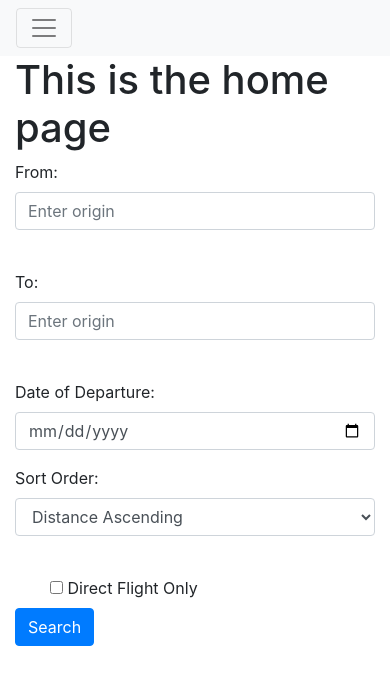
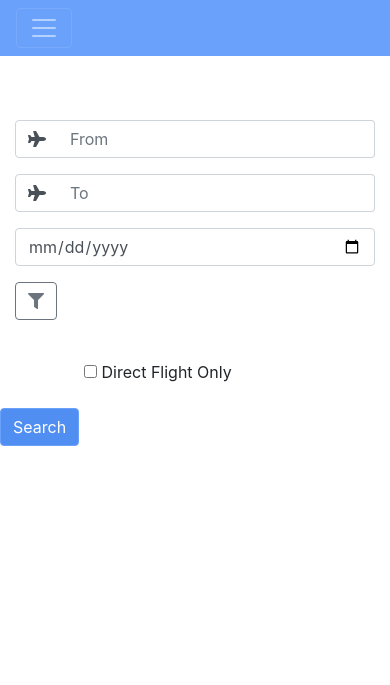
Before and after one commit to rameshMonika/python_db_setup, a Flask app: page / in a window 390 px wide. Shown: the top 685 px of the page. Run offline with Flask 3, Linux system fonts and the light colour scheme; a user stored in the database is signed in; some libraries are stand-ins or nearby versions.

Commit message:
frontend changes

```diff
--- a/website/templates/base.html
+++ b/website/templates/base.html
@@ -10,14 +10,14 @@
         crossorigin="anonymous" />
 
 
-        <link rel="stylesheet" href="https://cdnjs.cloudflare.com/ajax/libs/font-awesome/5.15.4/css/all.min.css">
+    <link rel="stylesheet" href="https://cdnjs.cloudflare.com/ajax/libs/font-awesome/5.15.4/css/all.min.css">
 
     <title>{% block title %}Home{% endblock %}</title>
 </head>
 
 <body>
     {% if user.is_authenticated %}
-    <nav class="navbar navbar-expand-lg navbar-light bg-light">
+    <nav class="navbar navbar-expand-lg navbar-dark  bg-primary ">
         <button class="navbar-toggler" type="button" data-toggle="collapse" data-target="#navbar">
             <span class="navbar-toggler-icon"></span>
         </button>
@@ -55,5 +55,20 @@
 
 
 </body>
+<style>
+    .bg-primary {
+        background-color: #69a1fb !important;
+    }
+
+    .navbar-dark .navbar-nav .nav-link {
+        color: rgb(245 243 243);
+    }
+
+    .btn-primary {
+        color: #fff;
+        background-color: #508ef1;
+        border-color: #69a1fb;
+    }
+</style>
 
 </html>
--- a/website/templates/home.html
+++ b/website/templates/home.html
@@ -2,46 +2,81 @@
 {% block title %}Home{% endblock %}
 
 {% block content %}
-<h1>This is the home page</h1>
+
 
 <form id="routeForm">
 
 
 
     <div class="form-row">
-        <div class="form-group col-md-6">
-            <label for="origin">From:</label>
-            <input type="text" class="form-control suggestionField" list="suggestionsOrigin" id="origin"
-                placeholder="Enter origin">
-
-            <datalist id="suggestionsOrigin"></datalist><br>
+        <div class="form-group col-md-4">
+            <div class="input-group">
+                <div class="input-group-prepend">
+                    <span class="input-group-text">
+                        <i class="fa fa-plane"></i> <!-- Assuming you're using Font Awesome for icons -->
+                    </span>
+                </div>
+                <input type="text" class="form-control suggestionField icon-input" list="suggestionsOrigin" id="origin"
+                    placeholder="From">
+            </div>
+            <datalist id="suggestionsOrigin"></datalist>
         </div>
 
 
 
-        <div class="form-group col-md-6">
-            <label for="from">To:</label>
-            <input type="text" class="form-control suggestionField" list="suggestionsOrigin" id="destination"
-                placeholder="Enter origin">
+        <div class="form-group col-md-4">
 
-            <datalist id="suggestionsDest"></datalist><br>
+            <div class="input-group">
+                <div class="input-group-prepend">
+                    <span class="input-group-text">
+                        <i class="fa fa-plane"></i> <!-- Assuming you're using Font Awesome for icons -->
+                    </span>
+                </div>
+                <input type="text" class="form-control suggestionField icon-input" list="suggestionsDest"
+                    id="destination" placeholder="To">
+            </div>
+            <datalist id="suggestionsDest"></datalist>
         </div>
+
+        <div class="form-group col-md-3">
+
+            <div class="input-group">
+                <input type="date" class="form-control" id="departure_date" placeholder="Select Date" autocomplete="on">
+            </div>
+
+
+            <!-- <input type="date" class="form-control" id="departure_date"> -->
+        </div>
+        <div class="form-group col-md-1">
+
+            <div class="input-group">
+                <input type="hidden" id="sortOrder" name="sortOrder">
+                <button class="btn btn-outline-secondary" type="button" id="filterBtn">
+                    <i class="fa fa-filter"></i>
+                </button>
+            </div>
+            <br>
+        </div>
+    </div>
+    </div>
     </div>
 
     <div class="form-row">
-        <div class="form-group col-md-6">
-            <label for="departure_date">Date of Departure:</label>
-        <input type="date" class="form-control" id="departure_date">
-        </div>
 
 
 
-        <div class="form-group col-md-6">
-            <label for="sortOrder">Sort Order:</label>
-            <select class="form-control" id="sortOrder" name="sortOrder">
-                <option value="ascending">Distance Ascending</option>
-                <option value="descending">Distance Descending</option>
-            </select><br>
+
+
+
+
+
+        <div id="popover-content" style="display: none;">
+            <div class="list-group">
+                <button type="button" class="list-group-item list-group-item-action sort-option"
+                    data-value="ascending">Distance Ascending</button>
+                <button type="button" class="list-group-item list-group-item-action sort-option"
+                    data-value="descending">Distance Descending</button>
+            </div>
         </div>
 
 
@@ -53,12 +88,7 @@
 
 
 
-    <div class="col-sm-10">
-        <div class="form-check">
-            <input type="checkbox" id="direct_flight" name="direct_flight" value="true">
-            <label for="direct_flight">Direct Flight Only</label><br>
-        </div>
-      </div>
+
 
 
 
@@ -66,10 +96,16 @@
 
 
     <div class="form-group row">
-        <div class="col-sm-10">
-          <button type="submit" class="btn btn-primary">Search</button>
+        <div class="form-group col-md-10">
+            <div class="form-check">
+                <input type="checkbox" id="direct_flight" name="direct_flight" value="true">
+                <label for="direct_flight">Direct Flight Only</label><br>
+            </div>
         </div>
-      </div>
+        <div class="form-group col-md-2">
+            <button type="submit" class="btn btn-primary">Search</button>
+        </div>
+    </div>
 
 
 
@@ -85,6 +121,39 @@
     <div id="optimalRouteOutput"></div>
     <div id="output"></div>
     <script>
+
+        document.addEventListener("DOMContentLoaded", function () {
+            document.getElementById("filterBtn").addEventListener("click", function () {
+                // Show the popover
+                var filterBtn = this;
+                var popoverContent = document.getElementById("popover-content").innerHTML;
+                filterBtn.setAttribute("data-toggle", "popover");
+                filterBtn.setAttribute("data-content", popoverContent);
+                filterBtn.setAttribute("data-html", "true");
+                filterBtn.setAttribute("data-placement", "bottom");
+                $(filterBtn).popover('toggle');
+            });
+
+            // Update the hidden input field when an option is clicked
+            document.addEventListener("click", function (event) {
+                if (event.target.classList.contains("sort-option")) {
+                    var sortOrder = event.target.getAttribute("data-value");
+                    document.getElementById("sortOrder").value = sortOrder;
+                }
+            });
+        });
+
+        document.addEventListener('click', function (event) {
+            var popover = document.getElementById('suggestionsOrigin');
+            var originInput = document.getElementById('origin');
+
+            // Check if the click target is inside the popover or the input field
+            if (!popover.contains(event.target) && event.target !== originInput) {
+                // If click is outside popover and input field, close the popover
+                popover.innerHTML = ''; // Clear popover content
+            }
+        });
+
 
         document.addEventListener("DOMContentLoaded", function () {
             document.getElementById("origin").addEventListener("input", function () {
@@ -349,5 +418,24 @@
         });
     </script>
 
+    <style>
+        form#routeForm {
+            margin-top: 4em;
+        }
+
+        .input-group-text {
+            background-color: #fff !important;
+        }
+
+        input#origin,
+        input#destination {
+            border-left: 0px solid;
+        }
+
+        .form-check {
+            margin-left: 4em;
+        }
+    </style>
+
 
     {% endblock %}
```
Also changed, not shown: website/templates/login.html (+31 -4 lines), website/templates/sign_up.html (+34 -25 lines), website/templates/login.css (added).
